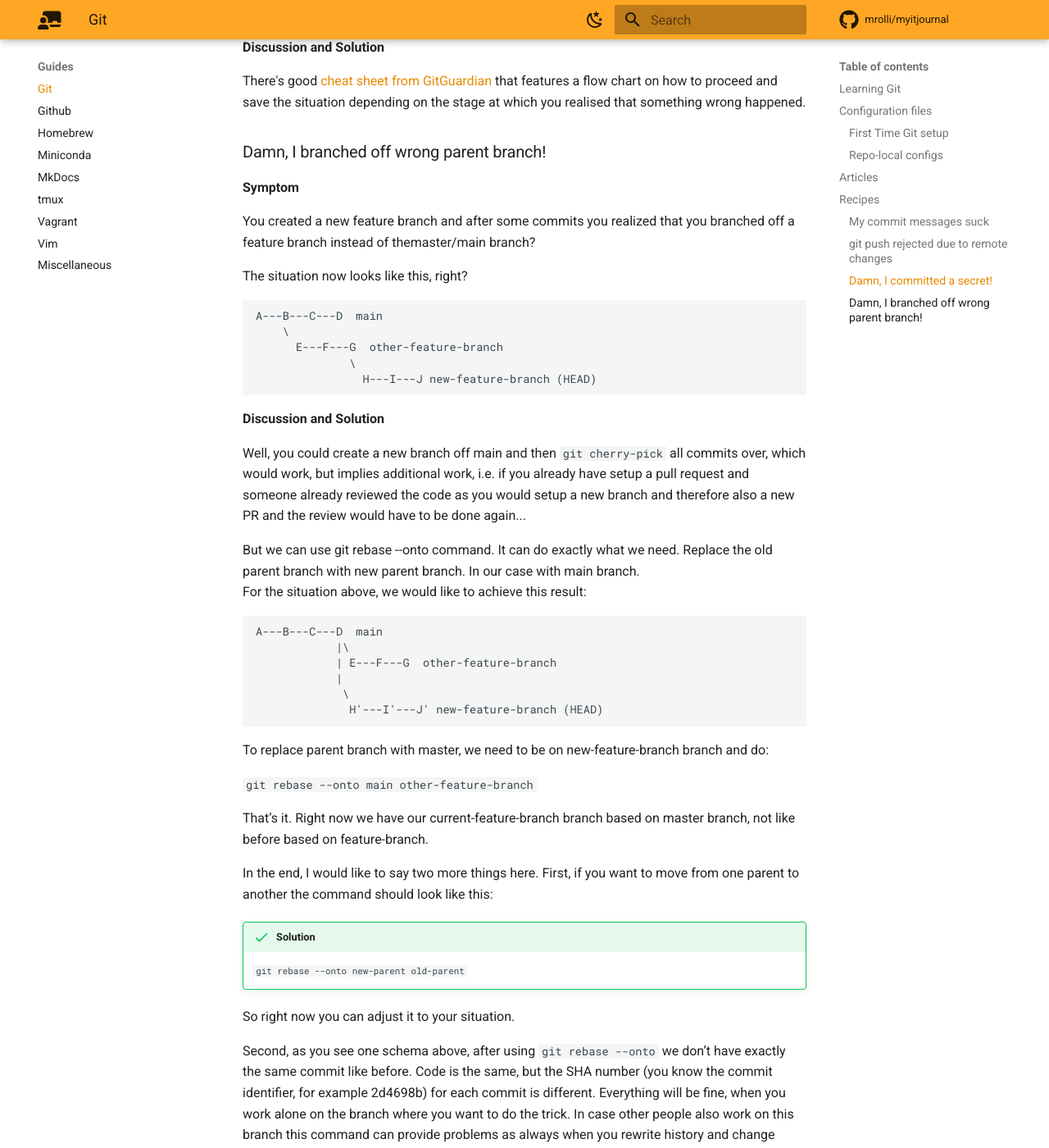
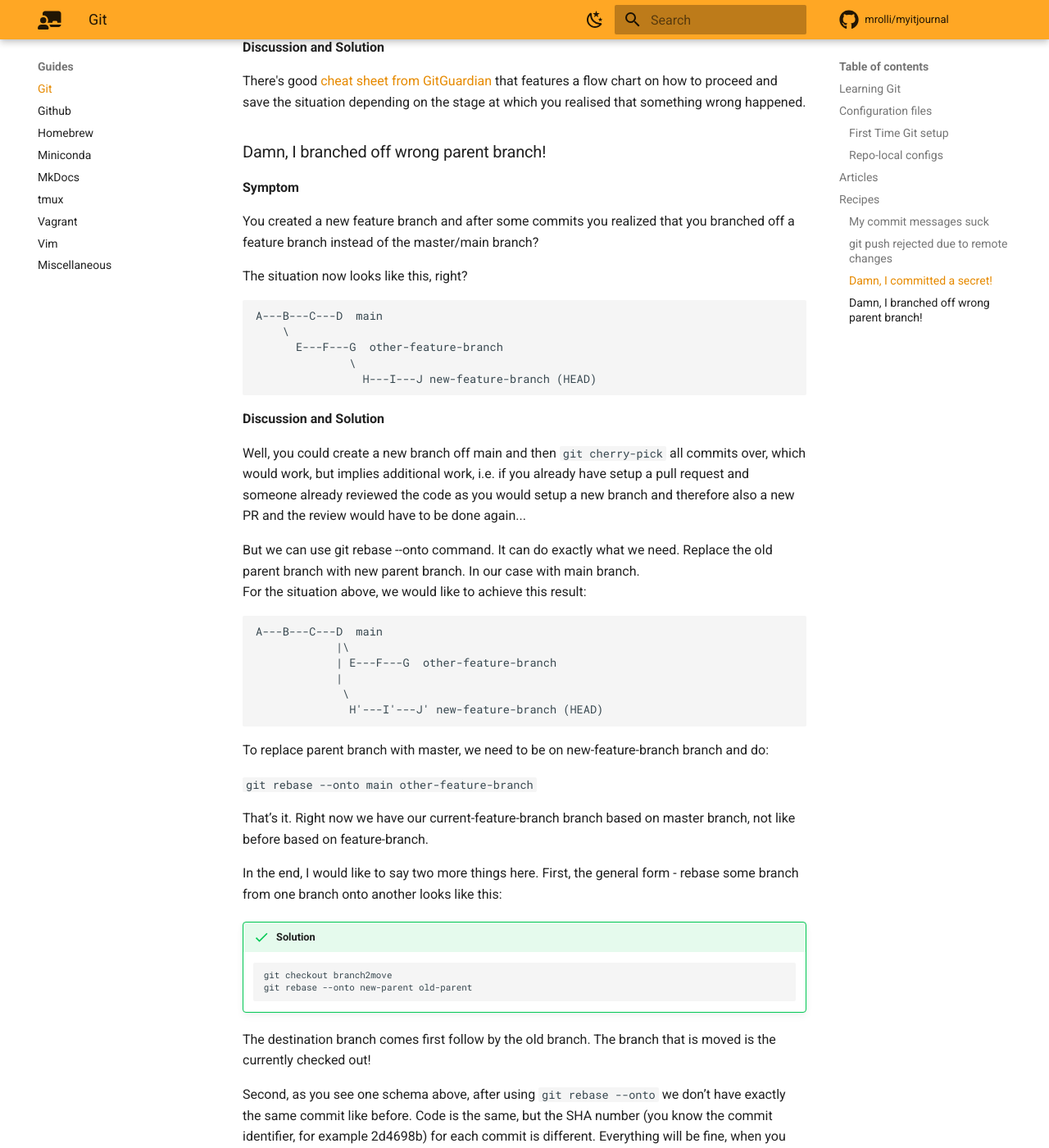
Before and after one commit to mrolli/myitjournal, an MkDocs documentation site: the page built from docs/guides/git.md, in a window 1280 px wide and 1400 px high, scrolled down 3211 px. Shown: the whole window at 82% size. Built offline with MkDocs 1.6.1 and Material for MkDocs 9.7.7, drawn with Linux system fonts in a browser that asks for light colours; emoji names are drawn with the system emoji font; comment, search, counter and statistics services are not loaded.

Commit message:
Clarify rebase onto recipe

````diff
--- a/docs/guides/git.md
+++ b/docs/guides/git.md
@@ -125,7 +125,7 @@ to proceed and save the situation depending on the stage at which you realised t
 **Symptom**
 
 You created a new feature branch and after some commits you realized that you
-branched off a feature branch instead of themaster/main branch?
+branched off a feature branch instead of the master/main branch?
 
 The situation now looks like this, right?
 
@@ -160,14 +160,17 @@ To replace parent branch with master, we need to be on new-feature-branch branch
 That’s it. Right now we have our current-feature-branch branch based on master
 branch, not like before based on feature-branch.
 
-In the end, I would like to say two more things here. First, if you want to move
-from one parent to another the command should look like this:
+In the end, I would like to say two more things here. First, the general form -
+rebase some branch from one branch onto another looks like this:
 
 !!! success "Solution"
+    ```
+    git checkout branch2move
+    git rebase --onto new-parent old-parent
+    ```
 
-    `git rebase --onto new-parent old-parent`
-
-So right now you can adjust it to your situation.
+The destination branch comes first follow by the old branch. The branch that is
+moved is the currently checked out!
 
 Second, as you see one schema above, after using `git rebase --onto` we don’t have
 exactly the same commit like before. Code is the same, but the SHA number (you know
````
